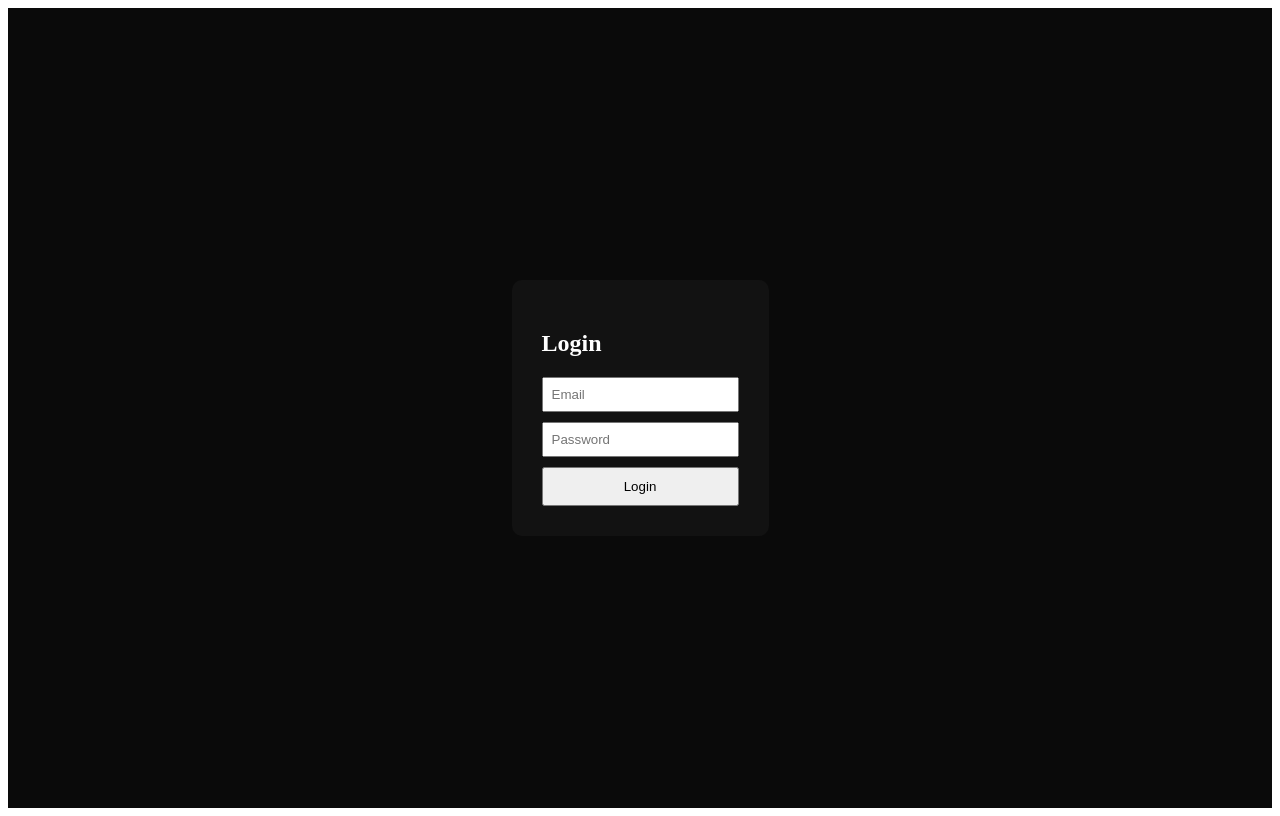
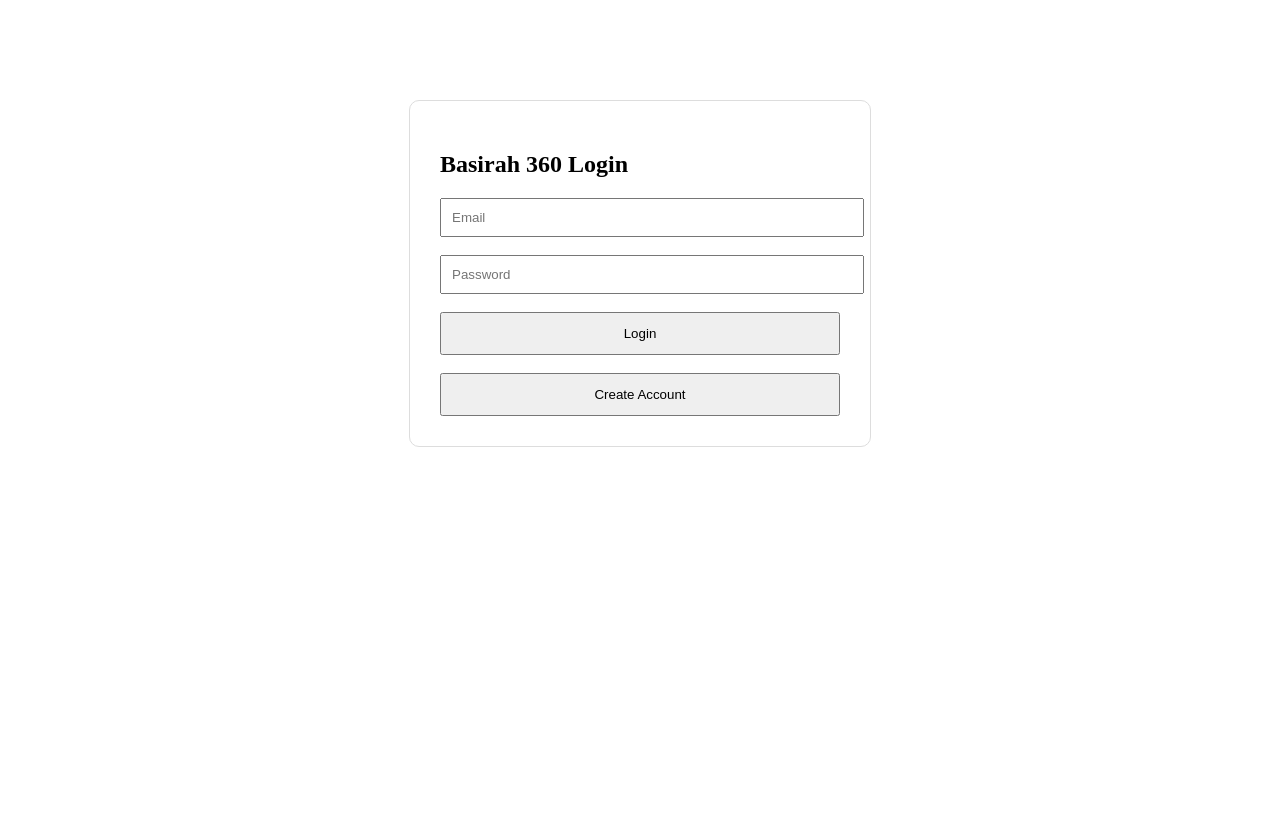
Before and after one commit to alisalhab131-lgtm/basirah-360, a React app: page /login in a window 1280 px wide. Built offline with nearby package versions, Linux system fonts and the light colour scheme; the HTML template or start-up script is replaced by a standard one.

Commit message:
restore inventory routes

```diff
--- a/src/pages/Login.jsx
+++ b/src/pages/Login.jsx
@@ -1,62 +1,115 @@
 import React, { useState } from "react";
 import axios from "axios";
 
-const API_BASE = "https://basirah-backend-1.onrender.com";
-
-export default function Login({ setToken }) {
+export default function Login() {
   const [email, setEmail] = useState("");
   const [password, setPassword] = useState("");
+  const [loading, setLoading] = useState(false);
 
   const handleLogin = async (e) => {
     e.preventDefault();
 
+    if (!email || !password) {
+      alert("Please enter email and password");
+      return;
+    }
+
+    setLoading(true);
+
     try {
-      const res = await axios.post(`${API_BASE}/api/auth/login`, {
-        email,
-        password,
-      });
+      const res = await axios.post(
+        "https://basirah-backend-1.onrender.com/api/auth/login",
+        {
+          email,
+          password,
+        }
+      );
+
+      console.log("LOGIN RESPONSE:", res.data);
 
       const token = res.data.token;
 
+      if (!token) {
+        alert("No token received from backend");
+        return;
+      }
+
       localStorage.setItem("token", token);
-      setToken(token);
 
+      window.location.href = "/dashboard";
     } catch (err) {
-      alert("Login failed");
+      console.error("LOGIN ERROR:", err.response?.data || err.message);
+
+      alert(
+        err.response?.data?.message ||
+        err.response?.data?.error ||
+        "Login failed"
+      );
+    } finally {
+      setLoading(false);
     }
   };
 
   return (
-    <div style={{
-      height: "100vh",
-      display: "flex",
-      justifyContent: "center",
-      alignItems: "center",
-      background: "#0a0a0a",
-      color: "#fff"
-    }}>
-      <form onSubmit={handleLogin} style={{ padding: 30, background: "#121212", borderRadius: 10 }}>
-        <h2>Login</h2>
+    <div
+      style={{
+        maxWidth: "400px",
+        margin: "100px auto",
+        padding: "30px",
+        border: "1px solid #ddd",
+        borderRadius: "10px",
+      }}
+    >
+      <h2>Basirah 360 Login</h2>
 
+      <form onSubmit={handleLogin}>
         <input
+          type="email"
           placeholder="Email"
           value={email}
           onChange={(e) => setEmail(e.target.value)}
-          style={{ display: "block", margin: "10px 0", padding: 8 }}
+          style={{ width: "100%", padding: "10px" }}
         />
+
+        <br />
+        <br />
 
         <input
           type="password"
           placeholder="Password"
           value={password}
           onChange={(e) => setPassword(e.target.value)}
-          style={{ display: "block", margin: "10px 0", padding: 8 }}
+          style={{ width: "100%", padding: "10px" }}
         />
 
-        <button type="submit" style={{ padding: 10, width: "100%" }}>
-          Login
+        <br />
+        <br />
+
+        <button
+          type="submit"
+          disabled={loading}
+          style={{
+            width: "100%",
+            padding: "12px",
+            cursor: "pointer",
+          }}
+        >
+          {loading ? "Logging in..." : "Login"}
         </button>
       </form>
+
+      <br />
+
+      <button
+        onClick={() => (window.location.href = "/register")}
+        style={{
+          width: "100%",
+          padding: "12px",
+          cursor: "pointer",
+        }}
+      >
+        Create Account
+      </button>
     </div>
   );
 }
--- /dev/null
+++ b/src/pages/Register.jsx
@@ -0,0 +1,88 @@
+import React, { useState } from "react";
+import axios from "axios";
+
+const API_BASE = "https://basirah-backend-1.onrender.com";
+
+export default function Register() {
+  const [form, setForm] = useState({
+    full_name: "",
+    email: "",
+    password: "",
+    role: "user"
+  });
+
+  const [loading, setLoading] = useState(false);
+
+  const handleChange = (e) => {
+    setForm({ ...form, [e.target.name]: e.target.value });
+  };
+
+  const handleSubmit = async (e) => {
+    e.preventDefault();
+    setLoading(true);
+
+    try {
+      const res = await axios.post(
+        `${API_BASE}/api/auth/register`,
+        form
+      );
+
+      alert("User registered successfully!");
+      console.log(res.data);
+
+      // optional reset
+      setForm({
+        full_name: "",
+        email: "",
+        password: "",
+        role: "user"
+      });
+
+    } catch (err) {
+      alert(err.response?.data?.message || "Register failed");
+      console.error(err);
+    }
+
+    setLoading(false);
+  };
+
+  return (
+    <div style={{ padding: 30 }}>
+      <h2>Register</h2>
+
+      <form onSubmit={handleSubmit}>
+        <input
+          name="full_name"
+          placeholder="Full Name"
+          value={form.full_name}
+          onChange={handleChange}
+          required
+        />
+        <br /><br />
+
+        <input
+          name="email"
+          placeholder="Email"
+          value={form.email}
+          onChange={handleChange}
+          required
+        />
+        <br /><br />
+
+        <input
+          type="password"
+          name="password"
+          placeholder="Password"
+          value={form.password}
+          onChange={handleChange}
+          required
+        />
+        <br /><br />
+
+        <button type="submit" disabled={loading}>
+          {loading ? "Registering..." : "Register"}
+        </button>
+      </form>
+    </div>
+  );
+}
--- a/src/router.jsx
+++ b/src/router.jsx
@@ -1,10 +1,15 @@
 import { Routes, Route, Navigate } from "react-router-dom";
+import { useState } from "react";
+
 import Login from "./pages/Login.jsx";
+import Register from "./pages/Register.jsx";
 import App from "./App.jsx";
 
-const isAuth = () => !!localStorage.getItem("token");
+export default function Router() {
+  const [token, setToken] = useState(localStorage.getItem("token"));
 
-export default function Router() {
+  const isAuth = () => !!token;
+
   return (
     <Routes>
       {/* DEFAULT ENTRY */}
@@ -16,9 +21,15 @@ export default function Router() {
       />
 
       {/* LOGIN */}
-      <Route path="/login" element={<Login />} />
+      <Route
+        path="/login"
+        element={<Login setToken={setToken} />}
+      />
 
-      {/* DASHBOARD (PROTECTED) */}
+      {/* REGISTER */}
+      <Route path="/register" element={<Register />} />
+
+      {/* DASHBOARD */}
       <Route
         path="/dashboard"
         element={isAuth() ? <App /> : <Navigate to="/login" />}
```
